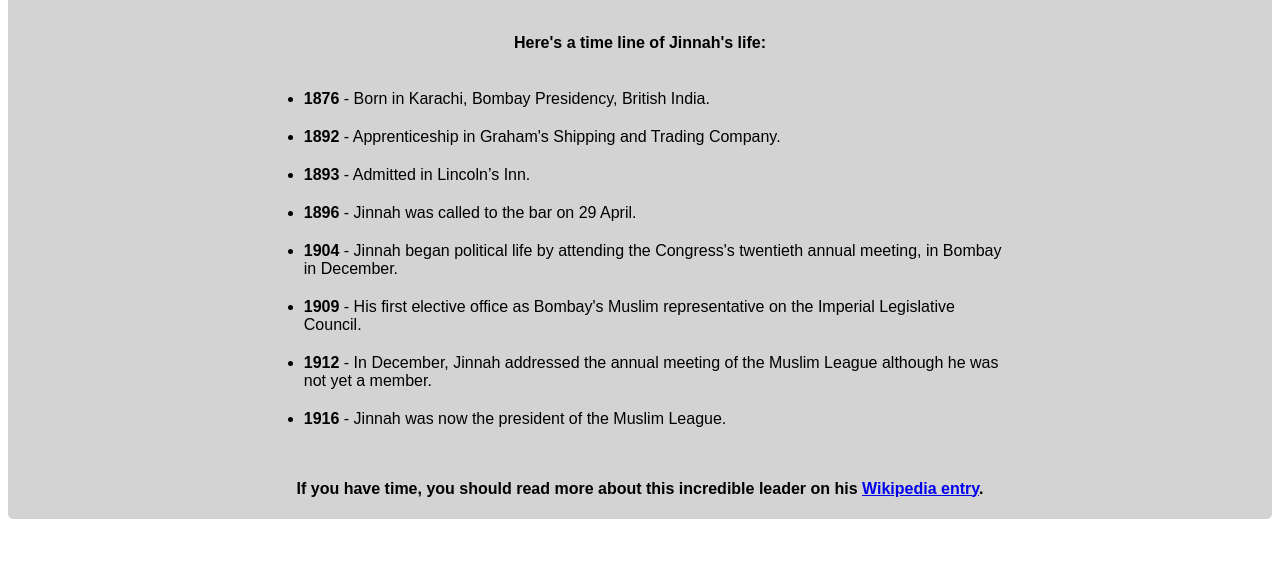
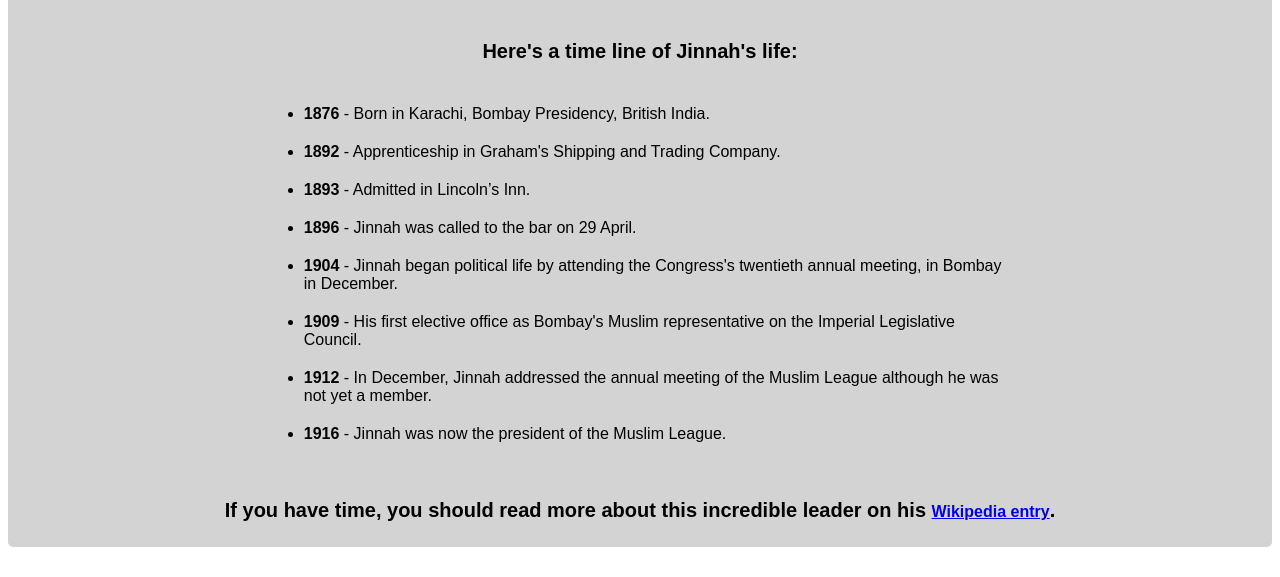
Before and after one commit to muhammadhananbaloch/Tribute-Page, a plain HTML site: page index.html in a window 1280 px wide. Shown: the part 531-1108 px from the top of the page. Before the commit the page ends 1080 px from the top, so only its background shows below. Drawn offline with Linux system fonts and the light colour scheme.

Commit message:
Update styles.css

```diff
--- a/styles.css
+++ b/styles.css
@@ -32,7 +32,7 @@
     text-align: center;
   }
   #bold{
-    font-weight: 700;
+    font-weight: 750;
   }
 
   #timeline, #timeline-heading{
@@ -49,3 +49,6 @@ li{
     padding-bottom: 20px;
 
 }
+.tribute-final, #timeline-heading{
+    font-size: 20px
+}
```
